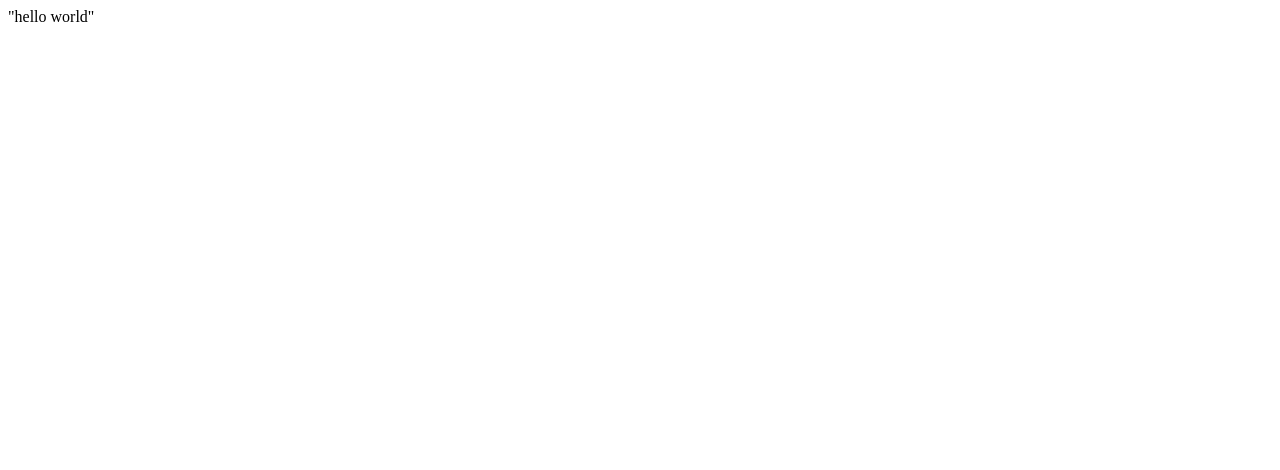
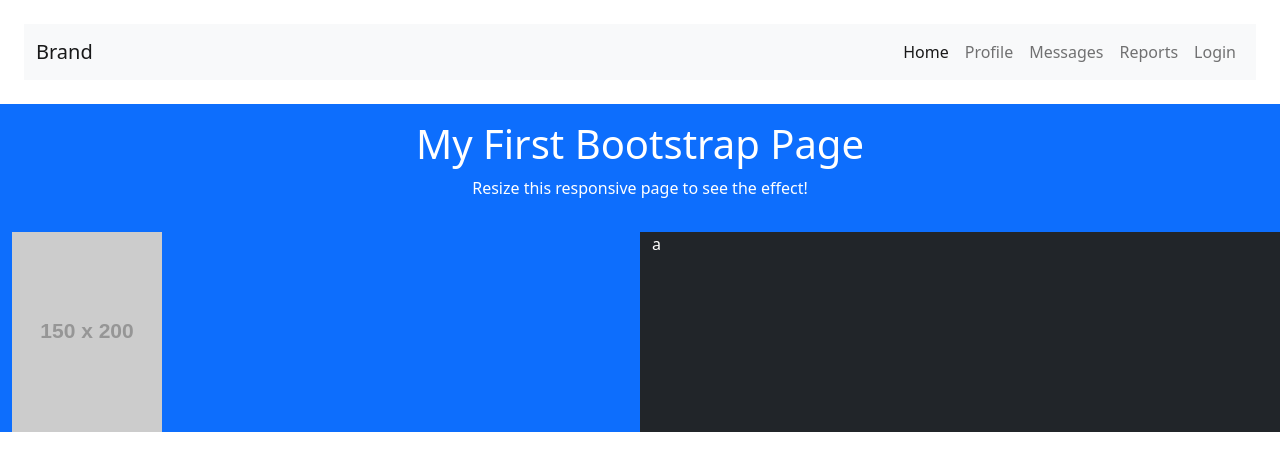
Before and after one commit to alaska-id/alaska-id.github.io, a plain HTML site: page index.html in a window 1280 px wide. Drawn offline with nearby package versions, Linux system fonts and the light colour scheme; placeholder pictures from the web are drawn by us.

Commit message:
Update index.html

```diff
--- a/index.html
+++ b/index.html
@@ -1 +1,46 @@
-"hello world"
+<!DOCTYPE html>
+<html lang="en">
+<head>
+<meta charset="utf-8">
+<meta name="viewport" content="width=device-width, initial-scale=1">
+<title>Bootstrap Static Navbar</title>
+<link href="https://cdn.jsdelivr.net/npm/bootstrap@5.2.3/dist/css/bootstrap.min.css" rel="stylesheet">
+<script src="https://cdn.jsdelivr.net/npm/bootstrap@5.2.3/dist/js/bootstrap.bundle.min.js"></script>
+</head>
+<body>
+<div class="m-4">
+    <nav class="navbar navbar-expand-sm navbar-light bg-light">
+        <div class="container-fluid">
+            <a href="#" class="navbar-brand">Brand</a>
+            <button type="button" class="navbar-toggler" data-bs-toggle="collapse" data-bs-target="#navbarCollapse">
+                <span class="navbar-toggler-icon"></span>
+            </button>
+            <div class="collapse navbar-collapse ms-auto" id="navbarCollapse">
+                <div class="navbar-nav ms-auto">
+                    <a href="#" class="nav-item nav-link active">Home</a>
+                    <a href="#" class="nav-item nav-link">Profile</a>
+                    <a href="#" class="nav-item nav-link">Messages</a>
+                    <a href="#" class="nav-item nav-link">Reports</a>
+
+                    <a href="#" class="nav-item nav-link">Login</a>
+                </div>
+            </div>
+        </div>
+    </nav>
+</div>
+
+<div class="container-fluid p-3 bg-primary text-white text-center">
+  <h1>My First Bootstrap Page</h1>
+  <p>Resize this responsive page to see the effect!</p>
+</div>
+
+<div class="container-fluid">
+    <div class="row">
+        <div class='col-sm-6 bg-primary text-white'>
+            <img src='https://dummyimage.com/150x200/0f0f0f/fff'>
+        </div>
+        <div class='col-sm-6 bg-dark text-white'>a</div>
+    </div>
+</div>
+</body>
+</html>
```
